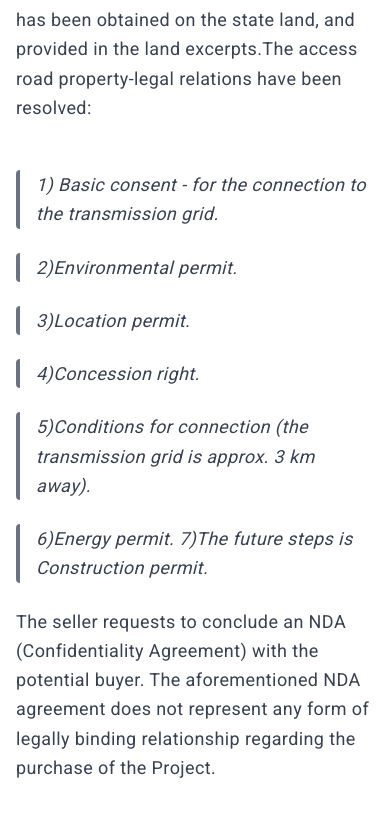
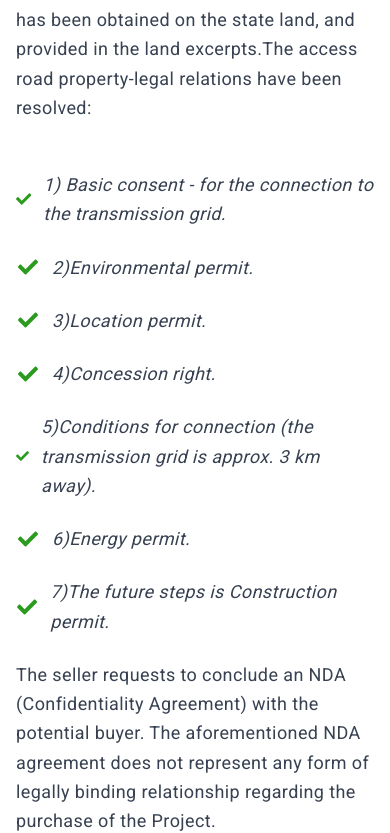
Before and after one commit to ArminBabic/bimal, a Next.js app: page /projects/solar-plant-a in a window 390 px wide. Shown: the part 1038-1871 px from the top of the page. Built offline with nearby package versions, Linux system fonts and the light colour scheme.

Commit message:
fix projects data and slug

```diff
--- a/components/ProjectsPage/ProjectsContent.tsx
+++ b/components/ProjectsPage/ProjectsContent.tsx
@@ -1,5 +1,7 @@
 import React from "react";
 import Image from "next/image";
+import { FaCheck } from "react-icons/fa";
+
 const ProjectsContent = ({ projects }: any) => {
   return (
     <div className="max-w-screen-lg mx-auto ">
@@ -21,7 +23,7 @@ const ProjectsContent = ({ projects }: any) => {
             >
               {projects.attributes.category}
             </a>
-            <h2 className="text-xl lg:text-4xl font-bold text-gray-100 leading-tight">
+            <h2 className="xs:text-xl lg:text-4xl font-bold text-gray-100 leading-tight">
               {projects.attributes.title}
             </h2>
           </div>
@@ -50,23 +52,51 @@ const ProjectsContent = ({ projects }: any) => {
           <p className="pb-6">{projects.attributes.contentE}</p>
           <p className="pb-6">{projects.attributes.contentF}</p>
           <div className="flex flex-col w-full">
-            <p className="border-l-4 border-gray-500 pl-4 mb-6 italic rounded">
+            <p className="flex items-center gap-3  mb-6 italic rounded">
+              <FaCheck className="w-6 h-5 text-secondary" />
               {projects.attributes.content1}
             </p>{" "}
-            <p className="border-l-4 border-gray-500 pl-4 mb-6 italic rounded">
+            <p className="flex items-center gap-3  mb-6 italic rounded">
+              <FaCheck className="w-6 h-5 text-secondary" />{" "}
               {projects.attributes.content2}
             </p>{" "}
-            <p className="border-l-4 border-gray-500 pl-4 mb-6 italic rounded">
+            <p className="flex items-center gap-3  mb-6 italic rounded">
+              <FaCheck className="w-6 h-5 text-secondary" />{" "}
               {projects.attributes.content3}
             </p>{" "}
-            <p className="border-l-4 border-gray-500 pl-4 mb-6 italic rounded">
+            <p className="flex items-center gap-3  mb-6 italic rounded">
+              <FaCheck className="w-6 h-5 text-secondary" />
               {projects.attributes.content4}
             </p>{" "}
-            <p className="border-l-4 border-gray-500 pl-4 mb-6 italic rounded">
+            <p
+              className={
+                projects.attributes.content5
+                  ? "flex  items-center gap-3  mb-6 italic rounded"
+                  : "hidden"
+              }
+            >
+              <FaCheck className="w-6 h-5 text-secondary" />
               {projects.attributes.content5}
             </p>{" "}
-            <p className="border-l-4 border-gray-500 pl-4 mb-6 italic rounded">
+            <p
+              className={
+                projects.attributes.content6
+                  ? "flex  items-center gap-3  mb-6 italic rounded"
+                  : "hidden"
+              }
+            >
+              <FaCheck className="w-6 h-5 text-secondary" />{" "}
               {projects.attributes.content6}
+            </p>
+            <p
+              className={
+                projects.attributes.content7
+                  ? "flex  items-center gap-3  mb-6 italic rounded"
+                  : "hidden"
+              }
+            >
+              <FaCheck className="w-6 h-5 text-secondary" />{" "}
+              {projects.attributes.content7}
             </p>
           </div>
 
--- a/data/projects.json
+++ b/data/projects.json
@@ -23,7 +23,8 @@
         "content3": "3)Location permit.",
         "content4": " 4)Concession right.",
         "content5": " 5)Conditions for connection (the transmission grid is approx. 3 km away). ",
-        "content6": "  6)Energy permit. 7)The future steps is Construction permit. ",
+        "content6": "  6)Energy permit. ",
+        "content7": "7)The future steps is Construction permit. ",
 
         "conclusion": "The seller requests to conclude an NDA (Confidentiality Agreement) with the potential buyer. The aforementioned NDA agreement does not represent any form of legally binding relationship regarding the purchase of the Project.  "
       }
@@ -45,8 +46,13 @@
         "firstImage": "/assets/projectimages/project2.jpg",
         "contentD": "Status of permits: ",
         "contentE": "Property-legal relations have been resolved in the entire area - the concession has been obtained on the state land, and provided in the land excerpts.The access road property-legal relations have been resolved:",
-        "contentG": "1) Basic consent - for the connection to the transmission grid. 2)Environmental permit. 3)Location permit. 4)Concession right. 5)Conditions for connection.  6)Energy permit. 7)The future steps are Construction permit.  ",
-
+        "content1": "1) Basic consent - for the connection to the transmission grid.",
+        "content2": "2)Environmental permit.",
+        "content3": "3)Location permit.",
+        "content4": " 4)Concession right.",
+        "content5": " 5)Conditions for connection.",
+        "content6": "  6)Energy permit. ",
+        "content7": "7)The future steps is Construction permit. ",
         "conclusion": "The seller requests to conclude an NDA (Confidentiality Agreement) with the potential buyer. The aforementioned NDA agreement does not represent any form of legally binding relationship regarding the purchase of the Project."
       }
     },
@@ -67,7 +73,12 @@
         "firstImage": "/assets/projectimages/project6.jpg",
         "contentD": "Status of permits:",
         "contentE": "Property-legal relations have been resolving – final stage.The access road property-legal relations have been resolved:",
-        "contentG": "1) Basic consent - for the connection to the transmission grid. 2)Environmental permit. 3)Location permit. 4)Concession right. 5)Conditions for connection.  6)The request for energy permit is in the final stage of preparation. "
+        "content1": "1) Basic consent - for the connection to the transmission grid.",
+        "content2": "2)Environmental permit.",
+        "content3": "3)Location permit.",
+        "content4": " 4)Concession right.",
+        "content5": " 5)Conditions for connection.",
+        "content6": "   6)The request for energy permit is in the final stage of preparation. "
       }
     },
     {
@@ -87,7 +98,14 @@
         "firstImage": "/assets/projectimages/project3.jpg",
         "contentD": "Status of permits:  ",
         "contentE": "Property-legal relations have been resolved in the entire area - the concession has been obtained on the state land, and provided in the land excerpts. The access road property-legal relations have been resolved: ",
-        "contentG": "1) Basic consent - for the connection to the transmission grid. 2)Environmental permit. 3)Location conditions 4)Concession right. 5)Conditions for connection.  6)The pre-PPA has been concluded. 7)The request for construction permit for the preparation works has been filed. ",
+        "contentG": " ",
+        "content1": "1) Basic consent - for the connection to the transmission grid.",
+        "content2": "2)Environmental permit.",
+        "content3": "3)Location conditions.",
+        "content4": " 4)Concession right.",
+        "content5": " 5)Conditions for connection.",
+        "content6": "  6)The pre-PPA has been concluded. ",
+        "content7": "7)The request for construction permit for the preparation works has been filed. ",
         "conclusion": "The seller requests to conclude an NDA (Confidentiality Agreement) with the potential buyer. The aforementioned NDA agreement does not represent any form of legally binding relationship regarding the purchase of the Project. "
       }
     },
@@ -108,7 +126,13 @@
         "firstImage": "/assets/projectimages/project4.jpg",
         "contentD": "Status of permits:  ",
         "contentE": "Property-legal relations have been resolved in the entire area - the land is private.The access road property-legal relations have been resolved:",
-        "contentG": "1)Environmental permit-not needed. 2)Location permit. 3)Concession right - not needed (private land).  4)Conditions for connection.  5)Energy permit not needed 6)The future step is Construction permit (the main design documentation is preparing). "
+
+        "content1": "1)Environmental permit-not needed.",
+        "content2": " 2)Location permit.",
+        "content3": "3)Concession right - not needed (private land). ",
+        "content4": "  4)Conditions for connection.",
+        "content5": "   5)Energy permit not needed.",
+        "content6": "  6)The future step is Construction permit (the main design documentation is preparing). "
       }
     },
     {
@@ -128,7 +152,11 @@
         "firstImage": "/assets/projectimages/project5.jpg",
         "contentD": "Status of permits:  ",
         "contentE": "Property-legal relations have been resolved in the entire area – private land.The access road property-legal relations have been resolved:",
-        "contentG": "1)The land is purchased, in the area provided for construction (also, there is still capacity on the transmission grid). 2)The Seller is intending the conclude the project purchase agreement. The most important contractual provisions are: i) advance payment of 20-30% of the purchase price, with the bank guarantee from the seller, in the mentioned advance payment amount, ii) deadline for the project development, construction and commissioning is 18-20 months, depending on the agreement with the potential buyer."
+
+        "content1": "1)The land is purchased, in the area provided for construction (also, there is still capacity on the transmission grid). ",
+        "content2": " 2)The Seller is intending the conclude the project purchase agreement. The most important contractual provisions are: ",
+        "content3": "a) advance payment of 20-30% of the purchase price, with the bank guarantee from the seller, in the mentioned advance payment amount,",
+        "content4": "  b) deadline for the project development, construction and commissioning is 18-20 months, depending on the agreement with the potential buyer."
       }
     },
     {
@@ -148,7 +176,13 @@
         "firstImage": "/assets/projectimages/project7.jpg",
         "contentD": "Status of permits:",
         "contentE": "Property-legal relations have been resolving – final stage.The access road property-legal relations have been resolved:",
-        "contentG": "1)Basic consent - for the connection to the transmission grid. 2)Environmental permit. 3)Location conditions. 4)Concession right. 5)Conditions for connection. 6)Energy permit."
+        "contentG": "  ",
+        "content1": "1)Basic consent - for the connection to the transmission grid. ",
+        "content2": " 2)Environmental permit.",
+        "content3": "3)Location conditions. ",
+        "content4": "4)Concession right.",
+        "content5": " 5)Conditions for connection.",
+        "content6": " 6)Energy permit."
       }
     },
     {
@@ -168,7 +202,12 @@
         "firstImage": "/assets/projectimages/project8.jpg",
         "contentD": "Status of permits:  ",
         "contentE": "Property-legal relations have been resolved in the entire area - the land is state owned.The access road property-legal relations have been resolved:",
-        "contentG": "1)Environmental permit. 2)Location permit. 3)Concession right. 4)Preliminary electro-energy consent. 5)Construction consent."
+        "contentG": "  ",
+        "content1": "1)Environmental permit.",
+        "content2": " 2)Location permit.",
+        "content3": "3)Concession right. ",
+        "content4": "4)Preliminary electro-energy consent.",
+        "content5": "   5)Construction consent."
       }
     },
     {
@@ -189,7 +228,12 @@
         "firstImage": "/assets/projectimages/project9.jpg",
         "contentD": "Status of permits:  ",
         "contentE": "Property-legal relations have been resolved in the entire area - the land is privately owned.The access road property-legal relations have been resolved:",
-        "contentG": "1)Environmental permit. 2)Location permit. 3)Concession right. 4)Electro-energy consent. 5)Construction consent has been preparing."
+        "contentG": "   ",
+        "content1": "1)Environmental permit.",
+        "content2": " 2)Location permit.",
+        "content3": "3)Concession right. ",
+        "content4": "4)Electro-energy consent.",
+        "content5": "5)Construction consent has been preparing."
       }
     },
     {
@@ -209,7 +253,11 @@
         "firstImage": "/assets/projectimages/project10.jpg",
         "contentD": "Status of permits:  ",
         "contentE": "Property-legal relations have been resolved in the entire area - the land is privately owned.The access road property-legal relations have been resolved:",
-        "contentG": "1)Environmental permit. 2)Location permit. 3)Electro-energy consent. 4)Construction permit."
+
+        "content1": "1)Environmental permit.",
+        "content2": " 2)Location permit.",
+        "content3": "3)Electro-energy consent. ",
+        "content4": "4)Construction permit."
       }
     }
   ]
--- a/pages/projects/[slug].js
+++ b/pages/projects/[slug].js
@@ -15,7 +15,7 @@ const Listings = ({ data, list }) => {
       <div className="flex flex-col items-center">
         <ProjectsContent projects={data[0]} />
       </div>
-      <div className="w-full max-w-screen-lg mx-auto my-4">
+      <div className="w-full max-w-[1024px] mx-auto my-4">
         <Contact />
       </div>
 
```
